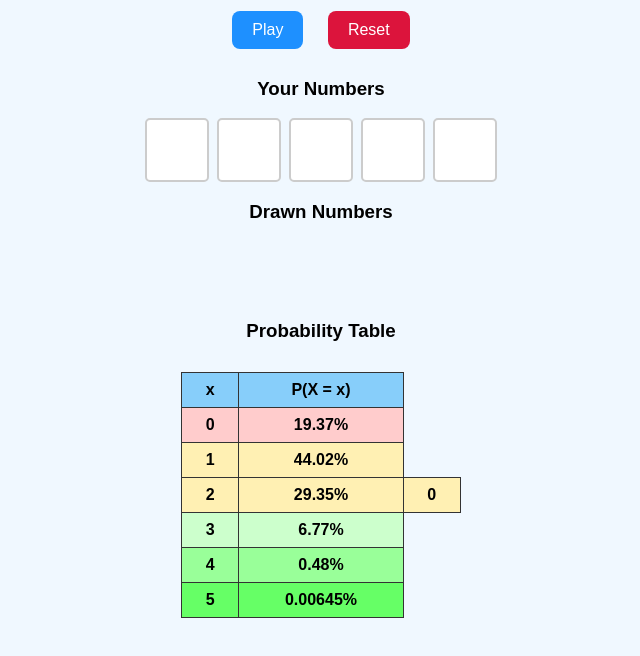
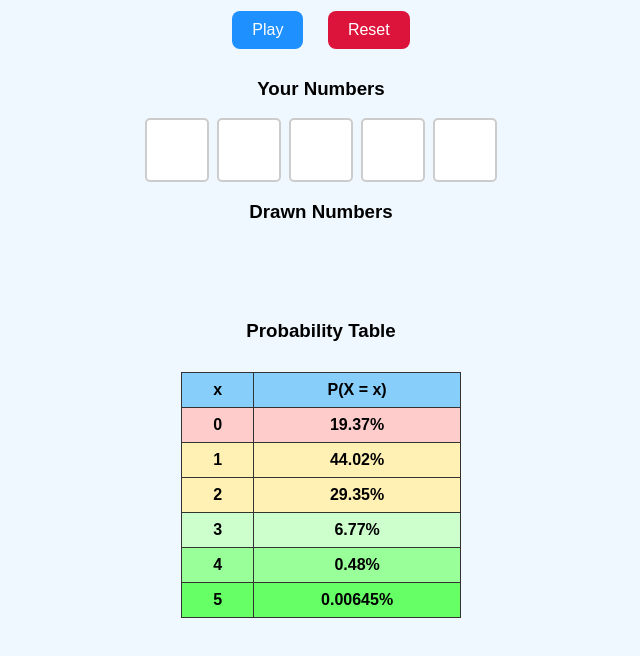
Before and after one commit to girishgopalakrishnangg-code/MiniDraw, a plain HTML site: page index.html in a window 1280 px wide. Shown: the part 100-756 px from the top of the page, without its empty margins (319-959 px from the left). Drawn offline with Linux system fonts and the light colour scheme.

Commit message:
Update index.html

```diff
--- a/index.html
+++ b/index.html
@@ -65,7 +65,7 @@
   <tbody>
     <tr class="x0"><td>0</td><td>19.37%</td></tr>
     <tr class="x1"><td>1</td><td>44.02%</td></tr>
-    <tr class="x2"><td>2</td><td>29.35%</td><td>0</td></tr>
+    <tr class="x2"><td>2</td><td>29.35%</td></tr>
     <tr class="x3"><td>3</td><td>6.77%</td></tr>
     <tr class="x4"><td>4</td><td>0.48%</td></tr>
     <tr class="x5"><td>5</td><td>0.00645%</td></tr>
```
